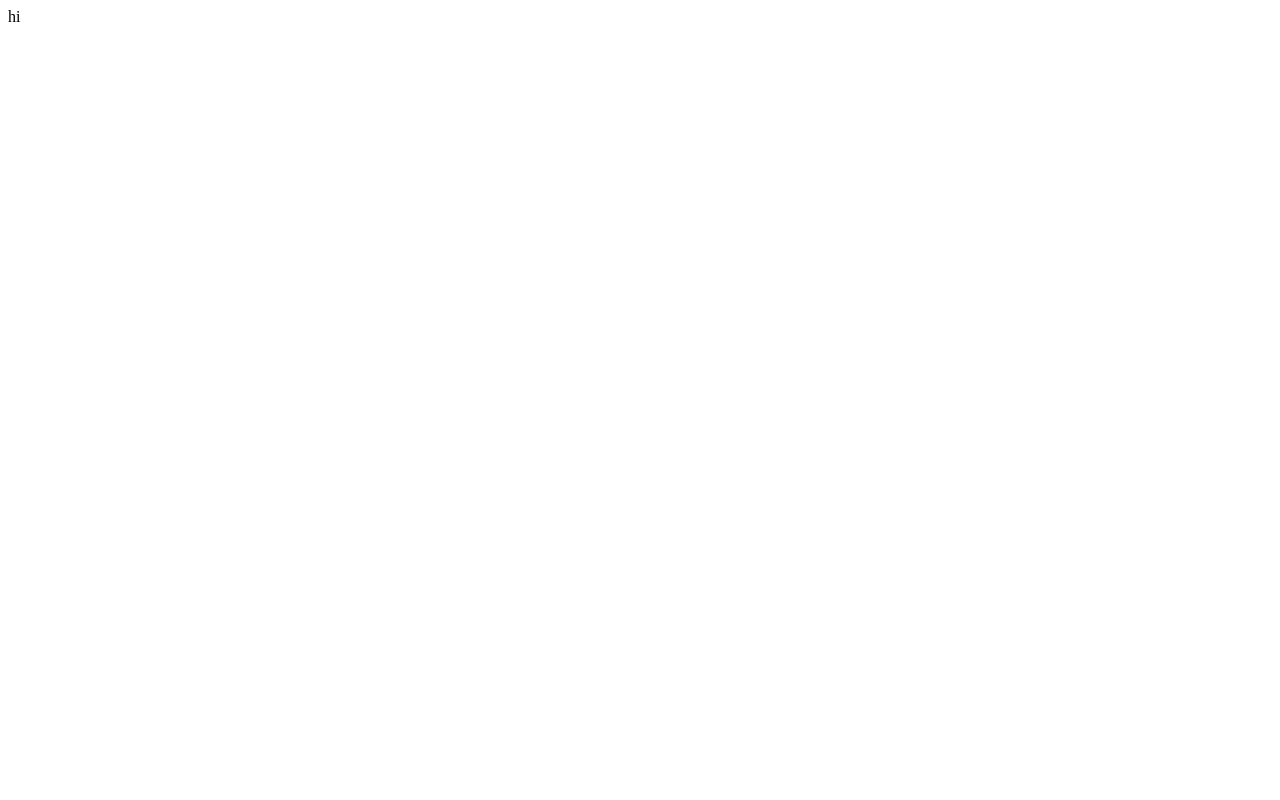
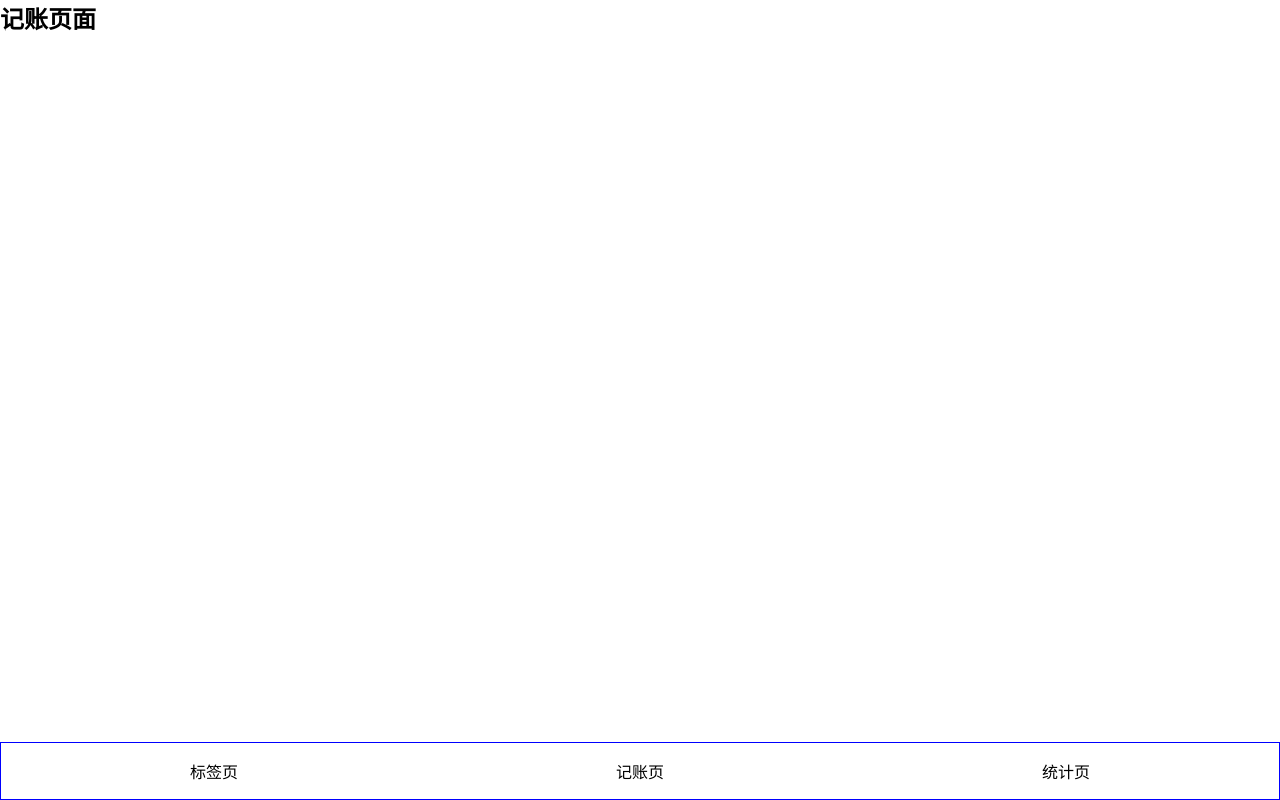
Before and after one commit to NiiXu/React_monery, a React (Create React App) app: page /#/money in a window 1280 px wide. Built offline with nearby package versions, Linux system fonts and the light colour scheme.

Commit message:
完成导航栏布局

```diff
--- a/package.json
+++ b/package.json
@@ -13,6 +13,7 @@
     "node-sass": "npm:dart-sass",
     "react": "^18.2.0",
     "react-dom": "^18.2.0",
+    "react-router-dom": "^5.1.2",
     "react-scripts": "5.0.1",
     "styled-components": "^5.3.8",
     "typescript": "^4.9.5",
@@ -43,6 +44,7 @@
     ]
   },
   "devDependencies": {
+    "@types/react-router-dom": "^5.1.3",
     "@types/styled-components": "^5.1.26"
   }
 }
--- a/src/App.tsx
+++ b/src/App.tsx
@@ -1,10 +1,89 @@
 import React from 'react';
-import ReactDOM from 'react-dom';
+import {
+    HashRouter as Router,
+    Switch,
+    Route,
+    Link,
+    Redirect
+} from 'react-router-dom';
+import styled from 'styled-components';
+
+const Wrapper = styled.div`
+  height: 100vh;
+  display:flex;
+  flex-direction: column;
+`;
+const Main = styled.div`
+  flex-grow: 1;
+  overflow: auto;
+`;
+const Nav = styled.nav`
+  border: 1px solid blue;
+  > ul {
+    display:flex;
+    > li{
+      width: 33.3333%;
+      text-align:center;
+      padding: 16px;
+    }
+  }
+`;
 
 function App() {
-  return (
-      <div>hi</div>
-  );
+    return (
+        <Router>
+            <Wrapper>
+                <Main>
+                    <Switch>
+                        <Route path="/tags">
+                            <Tags/>
+                        </Route>
+                        <Route path="/money">
+                            <Money/>
+                        </Route>
+                        <Route path="/statistics">
+                            <Statistics/>
+                        </Route>
+                        <Redirect exact from="/" to="/money"/>
+                        <Route path="*">
+                            <NoMatch/>
+                        </Route>
+                    </Switch>
+                </Main>
+                <Nav>
+                    <ul>
+                        <li>
+                            <Link to="/tags">标签页</Link>
+                        </li>
+                        <li>
+                            <Link to="/money">记账页</Link>
+                        </li>
+                        <li>
+                            <Link to="/statistics">统计页</Link>
+                        </li>
+                    </ul>
+                </Nav>
+            </Wrapper>
+        </Router>
+    );
+}
+
+function NoMatch() {
+    return (
+        <div>页面不存在，你丫输错地址了吧！</div>
+    );
+}
+
+function Statistics() {
+    return <h2>统计页面</h2>;
+}
+
+function Tags() {
+    return <h2>标签页面</h2>;
+}
+
+function Money() {
+    return <h2>记账页面</h2>;
 }
 
 export default App;
--- /dev/null
+++ b/src/index.scss
@@ -0,0 +1,9 @@
+@import-normalize ;
+* {margin: 0;padding: 0;}
+* {box-sizing: border-box;}
+*::before {box-sizing: border-box;}
+*::after {box-sizing: border-box;}
+ul, ol {
+  list-style: none;
+}
+a {text-decoration: none; color: inherit;}
--- a/src/index.tsx
+++ b/src/index.tsx
@@ -1,6 +1,7 @@
 import React from 'react';
 import ReactDOM from 'react-dom/client';
 import App from './App';
+import './index.scss'
 
 const root = ReactDOM.createRoot(
   document.getElementById('root') as HTMLElement
```
Also changed, not shown: 1 other file (tests, documents, lock files or other folders).
